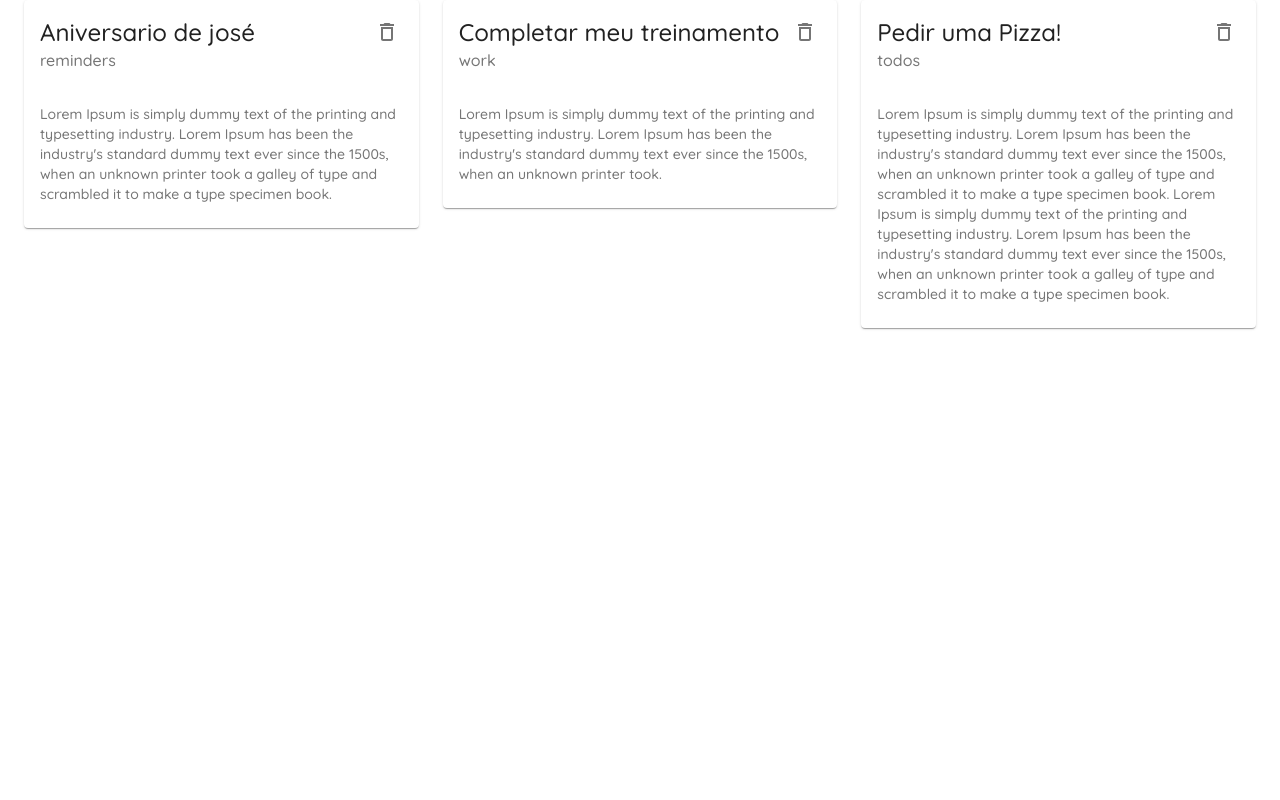
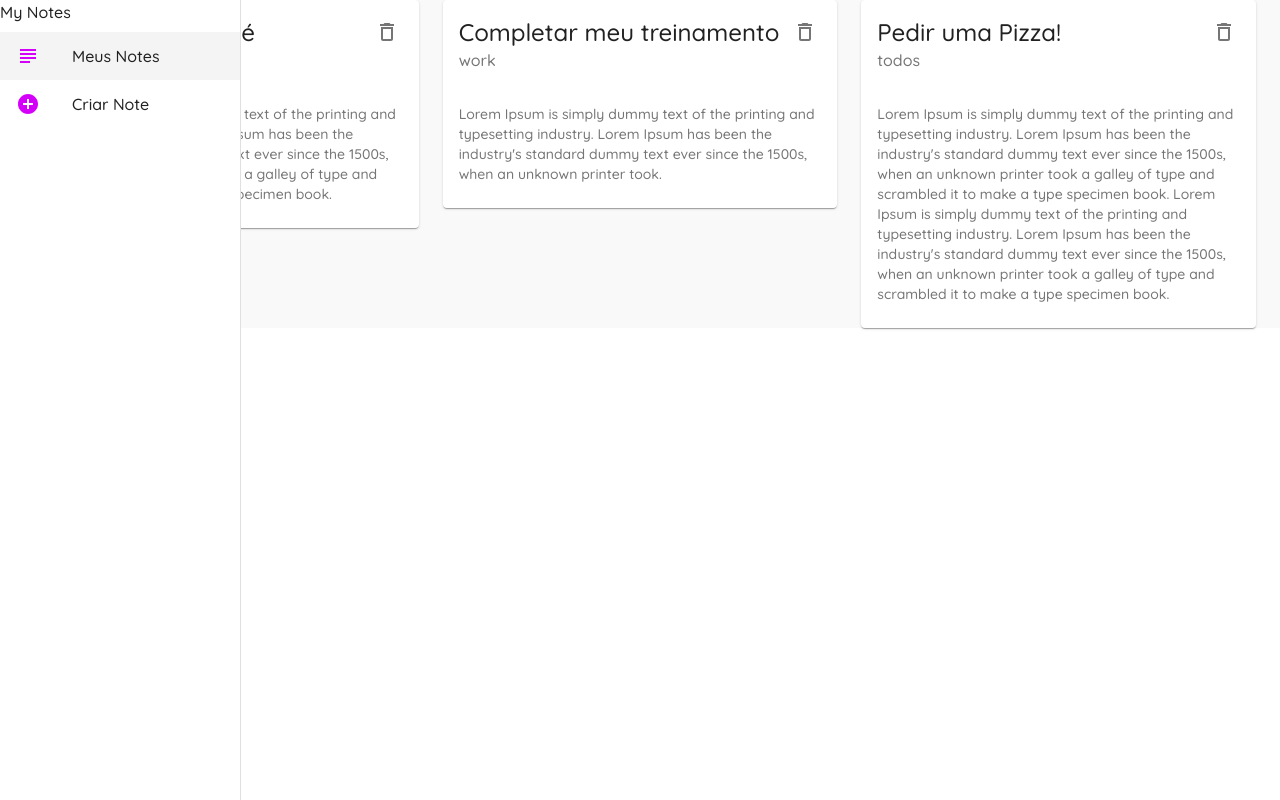
Before and after one commit to DanielEgiidio/my-notes, a React (Create React App) app: page / in a window 1280 px wide. Built offline with nearby package versions, Linux system fonts and the light colour scheme; data requests are answered from the project's data file.

Commit message:
criação da sidebar e icones para navegação

```diff
--- a/src/App.js
+++ b/src/App.js
@@ -3,6 +3,7 @@
 import Create from './pages/Create';
 import { createMuiTheme, ThemeProvider } from '@material-ui/core';
 import { purple } from '@material-ui/core/colors';
+import Layout from './components/Layout';
 
 
 const theme = createMuiTheme ({
@@ -26,6 +27,7 @@
   return (
     <ThemeProvider theme={theme} >
       <Router>
+        <Layout>
           <Switch>
             <Route exact path="/">
               <Notes />
@@ -34,6 +36,7 @@
               <Create />
             </Route>
           </Switch>
+        </Layout>
       </Router>
     </ThemeProvider>
   );
--- /dev/null
+++ b/src/components/Layout.js
@@ -0,0 +1,87 @@
+import { makeStyles } from '@material-ui/core';
+import React from 'react';
+import Drawer from '@material-ui/core/Drawer';
+import Typography from '@material-ui/core/Typography';
+import List from '@material-ui/core/List';
+import ListItem from '@material-ui/core/ListItem';
+import ListItemIcon from '@material-ui/core/ListItemIcon';
+import ListItemText from '@material-ui/core/ListItemText';
+import { AddCircleOutlined, SubjectOutlined } from '@material-ui/icons';
+import { useHistory, useLocation } from 'react-router-dom';
+
+
+
+const drawerWidth = 240;
+
+const useStyles = makeStyles({
+    page:{
+        background:'#f9f9f9',
+        width: '100%'
+    },
+    drawerPaper:{
+        width: drawerWidth,
+    },
+    root:{
+        display: 'flex',
+    },
+    active: {
+        background: '#f4f4f4'
+    }
+})
+
+const Layout = ({ children }) => {
+    const classes = useStyles();
+    const history = useHistory();
+    const location = useLocation();
+
+    const menuItems = [
+        {
+            text: 'Meus Notes',
+            icon: <SubjectOutlined color="secondary" />,
+            path: '/'
+        },
+        {
+            text: 'Criar Note',
+            icon: <AddCircleOutlined color="secondary" />,
+            path: '/create'
+        }
+    ]
+
+    return (
+        <div className={classes.root}>
+            <Drawer
+                className = {classes.drawer}
+                variant = "permanent"
+                anchor = "left"
+                classes={{ paper: classes.drawerPaper }}
+            >
+                <div>
+                    <Typography>
+                        My Notes
+                    </Typography>
+                </div>
+
+            <List>
+                {menuItems.map(item => (
+                    <ListItem
+                        button
+                        key={item.text}
+                        onClick={()=> history.push(item.path)}
+                        className={location.pathname == item.path ? classes.active : null}
+                    >
+                        <ListItemIcon>{item.icon}</ListItemIcon>
+                        <ListItemText primary={item.text} />
+                    </ListItem>
+                ))}
+            </List>
+
+            </Drawer>
+
+            <div className={classes.page}>
+                {children}
+            </div>
+        </div>
+    )
+}
+
+export default Layout
```
Lines whose indentation alone changed are shown as unchanged.
